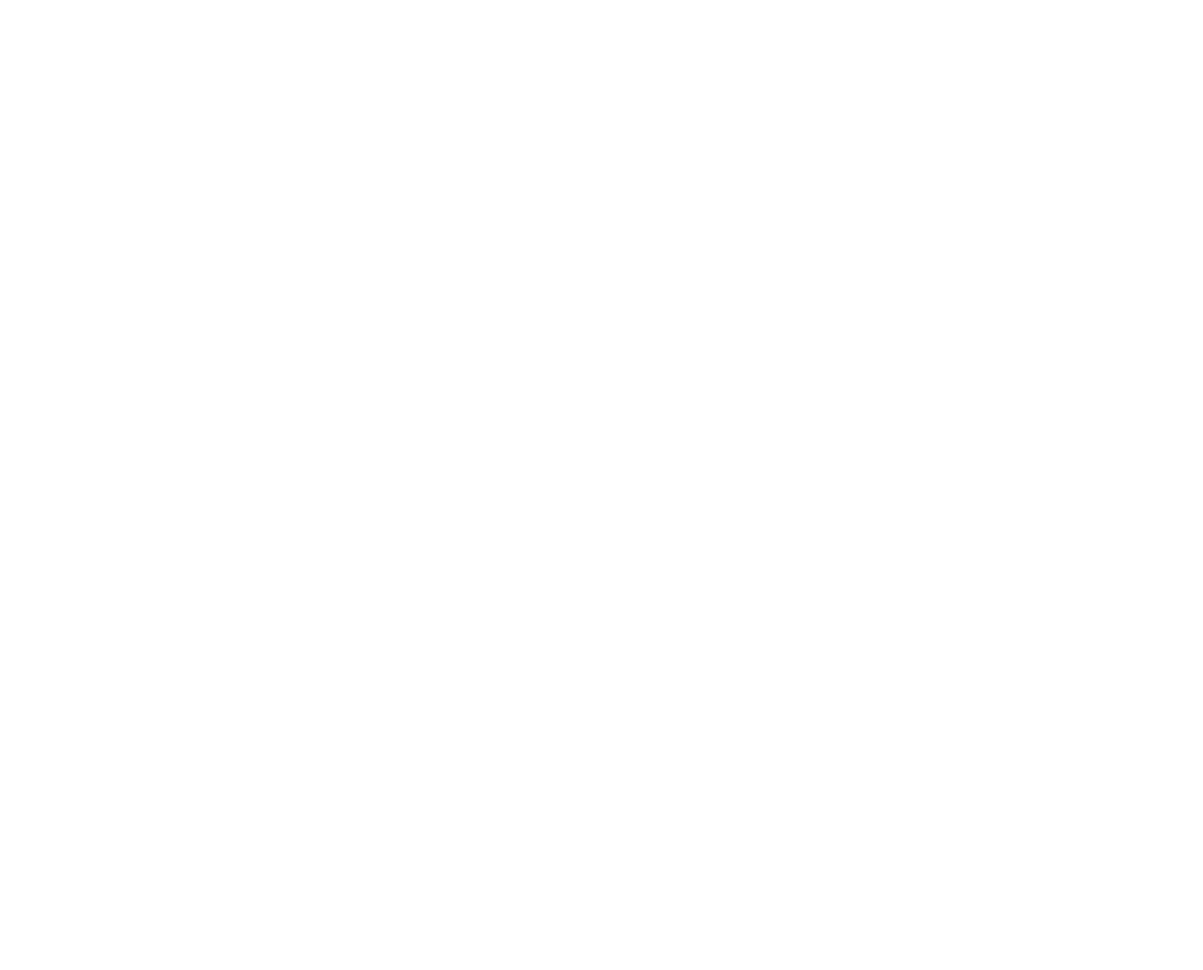
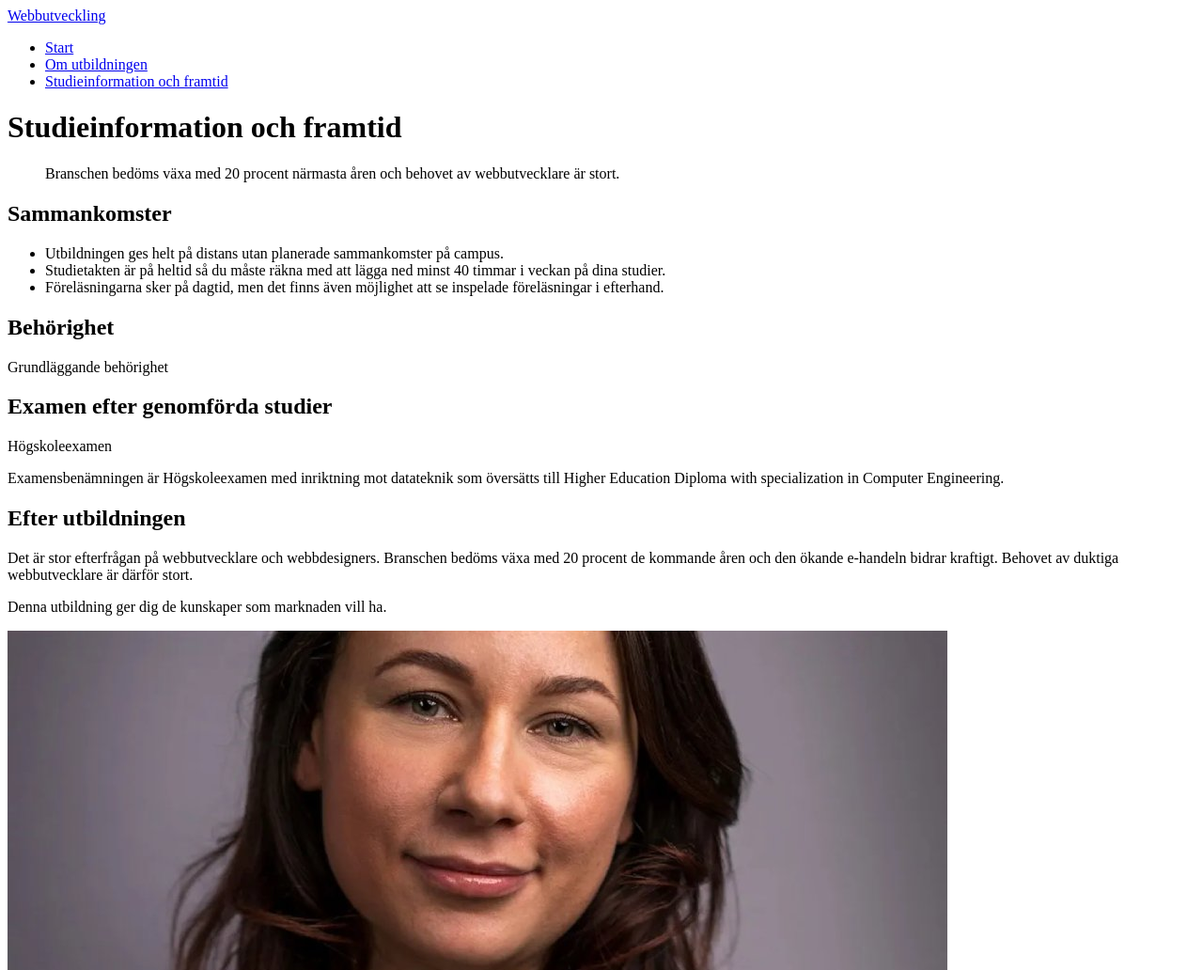
Before and after one commit to mattiasafeldt/laboration_2, a plain HTML site: page framtid.html in a window 1280 px wide. Shown: the top 1032 px of the page at 94% size. Before the commit the page ends 800 px from the top, so only its background shows below. Drawn offline with Linux system fonts and the light colour scheme.

Commit message:
Gjort klart huvudinnehållet för sidan framtid och lagt in sidhuvud och sidfot med navigation.

```diff
--- a/framtid.html
+++ b/framtid.html
@@ -0,0 +1,67 @@
+<!DOCTYPE html>
+<html lang="sv">
+<head>
+    <meta charset="UTF-8">
+    <meta name="viewport" content="width=device-width, initial-scale=1.0">
+    <title>Webbutveckling | Studieinformation och framtid</title>
+    <link rel="stylesheet" href="style.css">
+</head>
+<body>
+    <header>
+        <a href="index.html" class="site-name">Webbutveckling</a>
+        <nav aria-label="Huvudmeny">
+            <ul class="nav-list">
+                <li><a href="index.html">Start</a></li>
+                <li><a href="om-utbildningen.html">Om utbildningen</a></li>
+                <li><a href="framtid.html" aria-current="page">Studieinformation och framtid</a></li>
+            </ul>
+        </nav>
+    </header>
+    <main class="main-content">
+        <h1>Studieinformation och framtid</h1>
+        <blockquote class="quote">
+            <p>Branschen bedöms växa med 20 procent närmasta åren och behovet av webbutvecklare är stort.</p>
+        </blockquote>
+        <section>
+            <h2>Sammankomster</h2>
+            <ul>
+                <li>Utbildningen ges helt på distans utan planerade sammankomster på campus.</li>
+                <li>Studietakten är på heltid så du måste räkna med att lägga ned minst 40 timmar i veckan på dina studier.</li>
+                <li>Föreläsningarna sker på dagtid, men det finns även möjlighet att se inspelade föreläsningar i efterhand.</li>
+            </ul>
+        </section>
+        <section>
+            <h2>Behörighet</h2>
+            <p>Grundläggande behörighet</p>
+        </section>
+        <section>
+            <h2>Examen efter genomförda studier</h2>
+            <p>Högskoleexamen</p>
+            <p>Examensbenämningen är Högskoleexamen med inriktning mot datateknik som översätts till Higher Education Diploma with specialization in Computer Engineering.</p>
+        </section>
+        <section>
+            <h2>Efter utbildningen</h2>
+            <p>Det är stor efterfrågan på webbutvecklare och webbdesigners. Branschen bedöms växa med 20 procent de kommande åren och den ökande e-handeln bidrar kraftigt. Behovet av duktiga webbutvecklare är därför stort.</p>
+            <p>Denna utbildning ger dig de kunskaper som marknaden vill ha.</p>
+        </section>
+        <div class="portrait-quote">
+            <img class="portrait-image" src="images/marie.jpg" alt="Porträtt av Marie Francesca Michl">
+            <blockquote>
+                <p>Webbutveckling är den perfekta balansen mellan logik och kreativitet.</p>
+            </blockquote>
+            <p>– Marie Francesca Michl</p>
+        </div>
+    </main>
+    <footer class="site-footer">
+        <a href="index.html" class="site-name">Webbutveckling</a>
+        <nav aria-label="Sidfotsnavigation">
+            <ul class="footer-nav">
+                <li><a href="index.html">Start</a></li>
+                <li><a href="om-utbildningen.html">Om utbildningen</a></li>
+                <li><a href="framtid.html" aria-current="page">Studieinformation och framtid</a></li>
+            </ul>
+        </nav>
+        <p>Bilder och text tillhandahållna i kursmaterialet.</p>
+    </footer>
+</body>
+</html>
```
Also changed, not shown: index.html (+2 -2 lines), om-utbildningen.html (+2 -2 lines).
